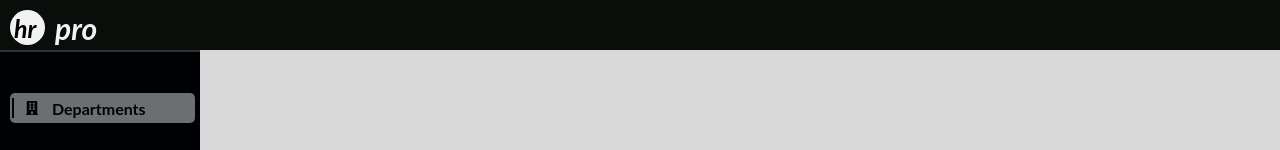
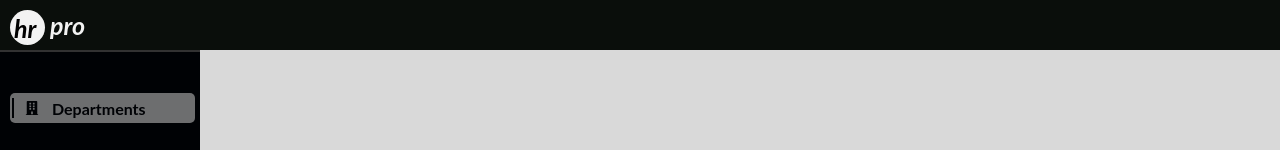
Before and after one commit to aplusInDev/hr-pro, a React (Create React App) app: page / in a window 1280 px wide. Shown: the top 150 px of the page. Built offline with nearby package versions, Linux system fonts and the light colour scheme.

Commit message:
sidebar code enhancement by aplus at 20:16 18-03-2024

```diff
--- a/src/assets/css/Header.css
+++ b/src/assets/css/Header.css
@@ -6,7 +6,7 @@ header {
 }
 
 header h1 {
-  font: italic bold 30px 'Lato', sans-serif;
+  font: italic bold 25px 'Lato', sans-serif;
   color: #F2F2F2;
   width: 200px;
   height: 40px;
@@ -23,7 +23,7 @@ h1 > span {
   color: #000000;
   width: 35px;
   height: 35px;
-  margin-right: 10px;
+  margin-right: 5px;
   padding-left: 4px;
   display: flex;
   flex-direction: row;
--- a/src/layouts/Sidebar.jsx
+++ b/src/layouts/Sidebar.jsx
@@ -33,8 +33,7 @@ function  Sidebar() {
       <nav>
         <ul>
           {fields.map((field, index) => (
-        <li
-          key={index}>
+            <li key={index}>
               <AsideLink
                 link={field.link}
                 icon={field.icon}
```
Lines whose indentation alone changed are shown as unchanged.
